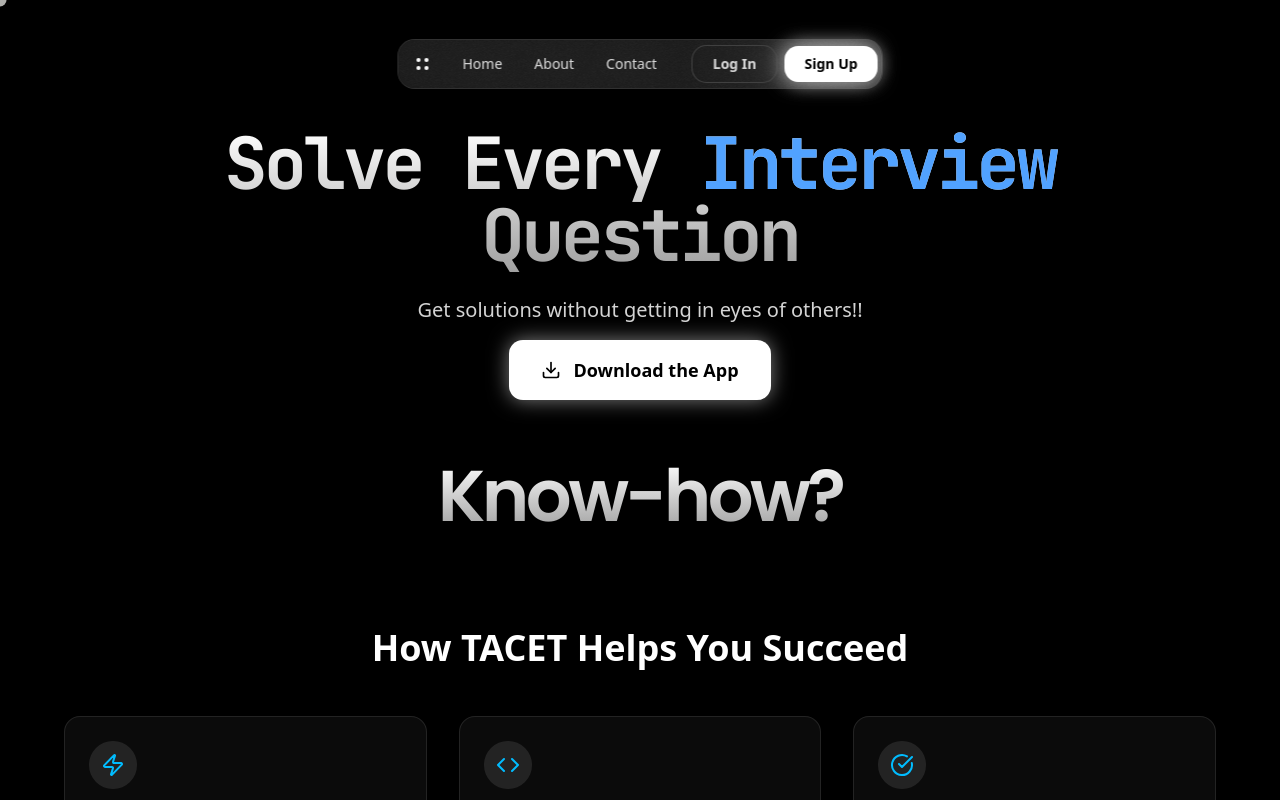
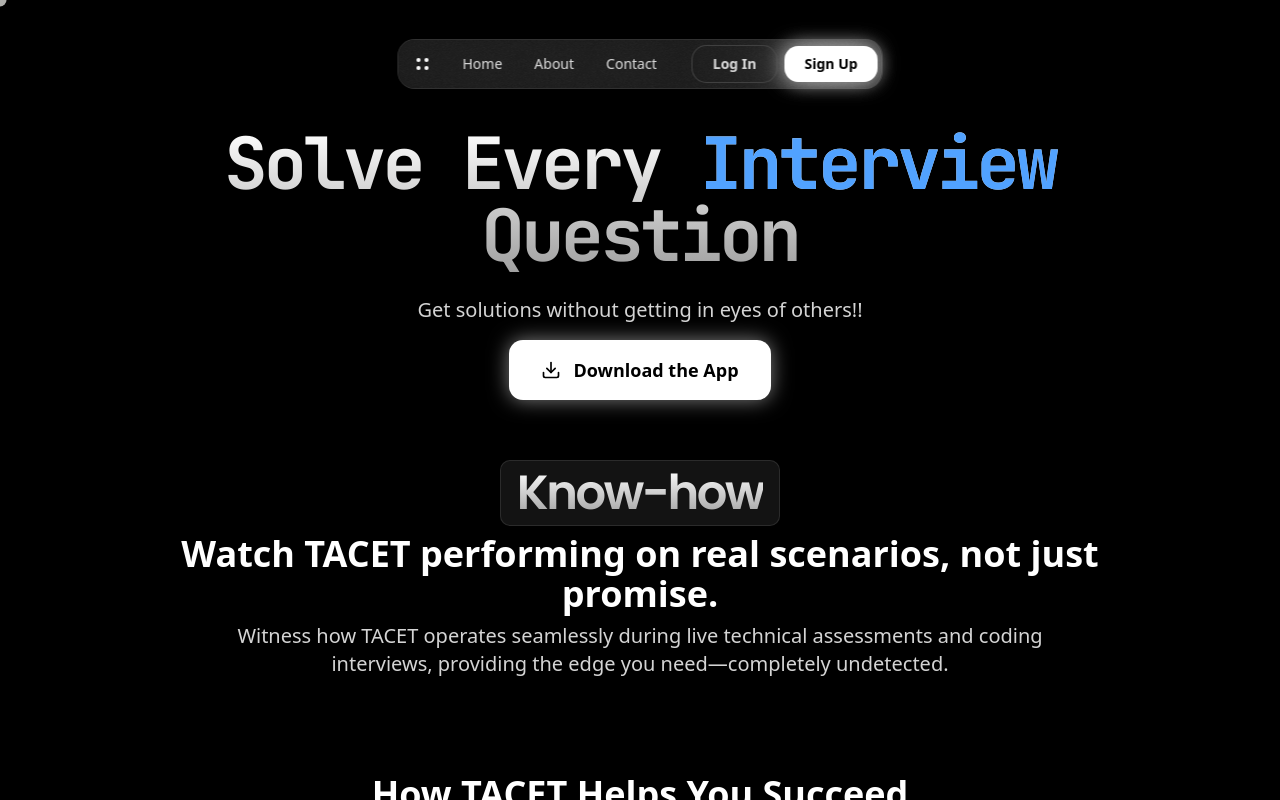
Before and after one commit to aarav-shukla07/Tacet-website, a Next.js app: page /home in a window 1280 px wide. Shown: the top 800 px of the page. Built offline with nearby package versions, Linux system fonts and the light colour scheme.

Commit message:
Added the know-how section in home page

```diff
--- a/app/home/page.tsx
+++ b/app/home/page.tsx
@@ -6,7 +6,12 @@ import { motion } from "framer-motion";
 import { CheckCircle, Code, Download, Link, Zap } from "lucide-react";
 import "../globals.css";
 import { jetbrainsMono,poppins } from "@/lib/fonts";
-import { MaskContainer } from "@/components/ui/svg-mask-effect";
+import { LayoutTextFlip } from "@/components/LayoutTextFlip";
+
+const roles = [
+  "Know-how",
+  "Working",
+];
 
 // Feature Card Component
 const FeatureCard = ({
@@ -100,11 +105,32 @@ export default function Home() {
 
         {/* KNOW HOW SECTION */}
         <section className="text-center max-w-6xl mx-auto mb-24">
-            <motion.h1
-                className={`${poppins.className} text-5xl md:text-7xl font-bold tracking-tighter mb-6 bg-clip-text text-transparent bg-gradient-to-b from-white to-neutral-400`}
-            >
-                Know-how?
+            <motion.h1>
+                <div className="mt-4">
+                              <LayoutTextFlip
+                                words={roles}
+                                duration={2200}
+                                containerClassName="mt-12"
+                                wordClassName={`${poppins.className} text-5xl md:text-6sxl font-bold tracking-tighter bg-clip-text text-transparent bg-gradient-to-b from-white to-neutral-400`}
+                              />
+                            </div>
             </motion.h1>
+            <motion.p
+            initial={{ opacity: 0, y: 20 }}
+            animate={{ opacity: 1, y: 0 }}
+            transition={{ duration: 0.8, delay: 0.2 }}
+            className="text-3xl md:text-4xl text-white max-w-5xl mx-auto mb-2 font-semibold mt-2"
+          >
+            Watch TACET performing on real scenarios, not just promise.
+          </motion.p>
+          <motion.p
+            initial={{ opacity: 0, y: 20 }}
+            animate={{ opacity: 1, y: 0 }}
+            transition={{ duration: 0.8, delay: 0.2 }}
+            className="text-lg md:text-xl text-neutral-300 max-w-4xl mx-auto mb-4"
+          >
+            Witness how TACET operates seamlessly during live technical assessments and coding interviews, providing the edge you need—completely undetected.
+          </motion.p>
         </section>
 
 
```
